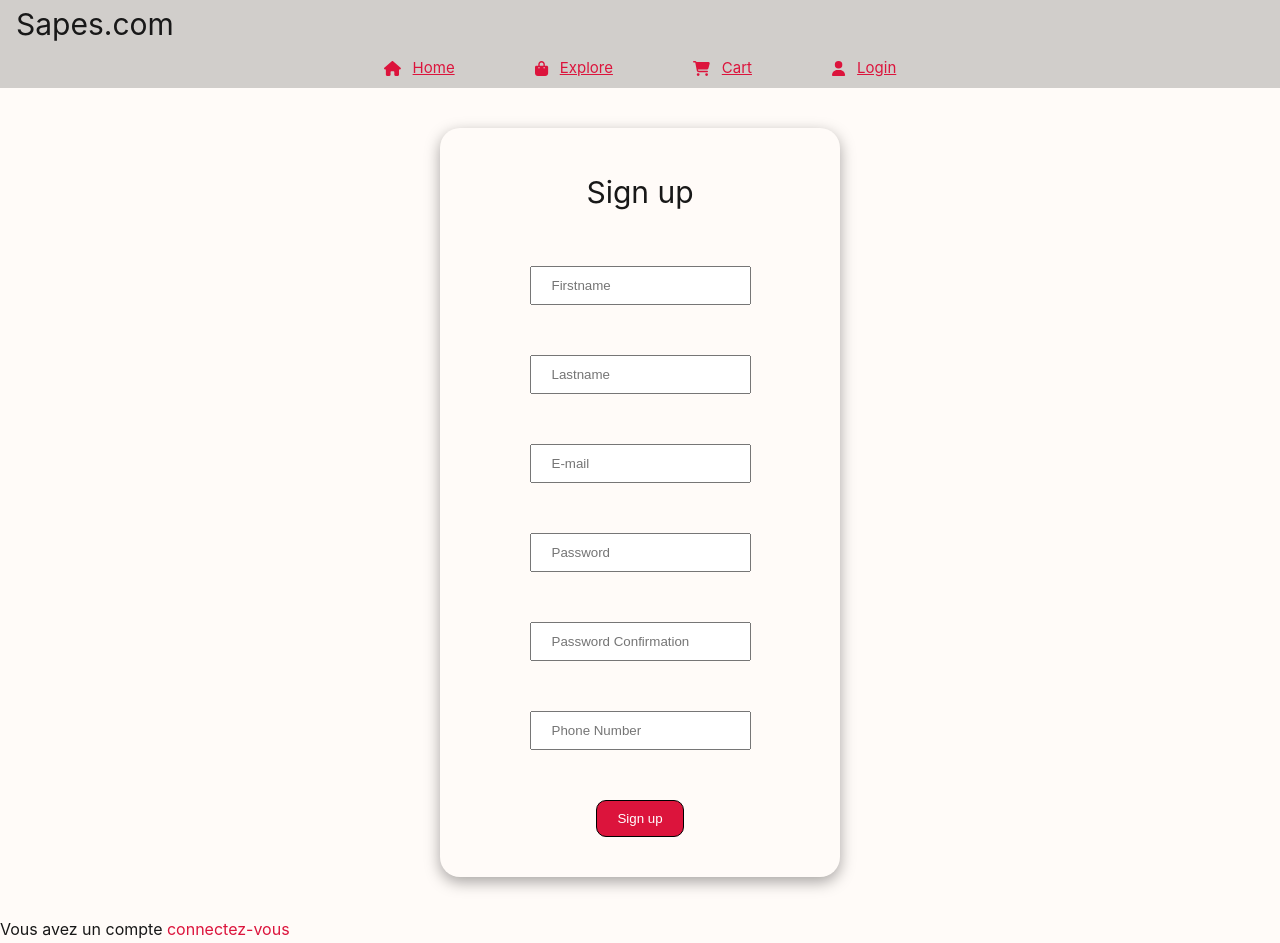
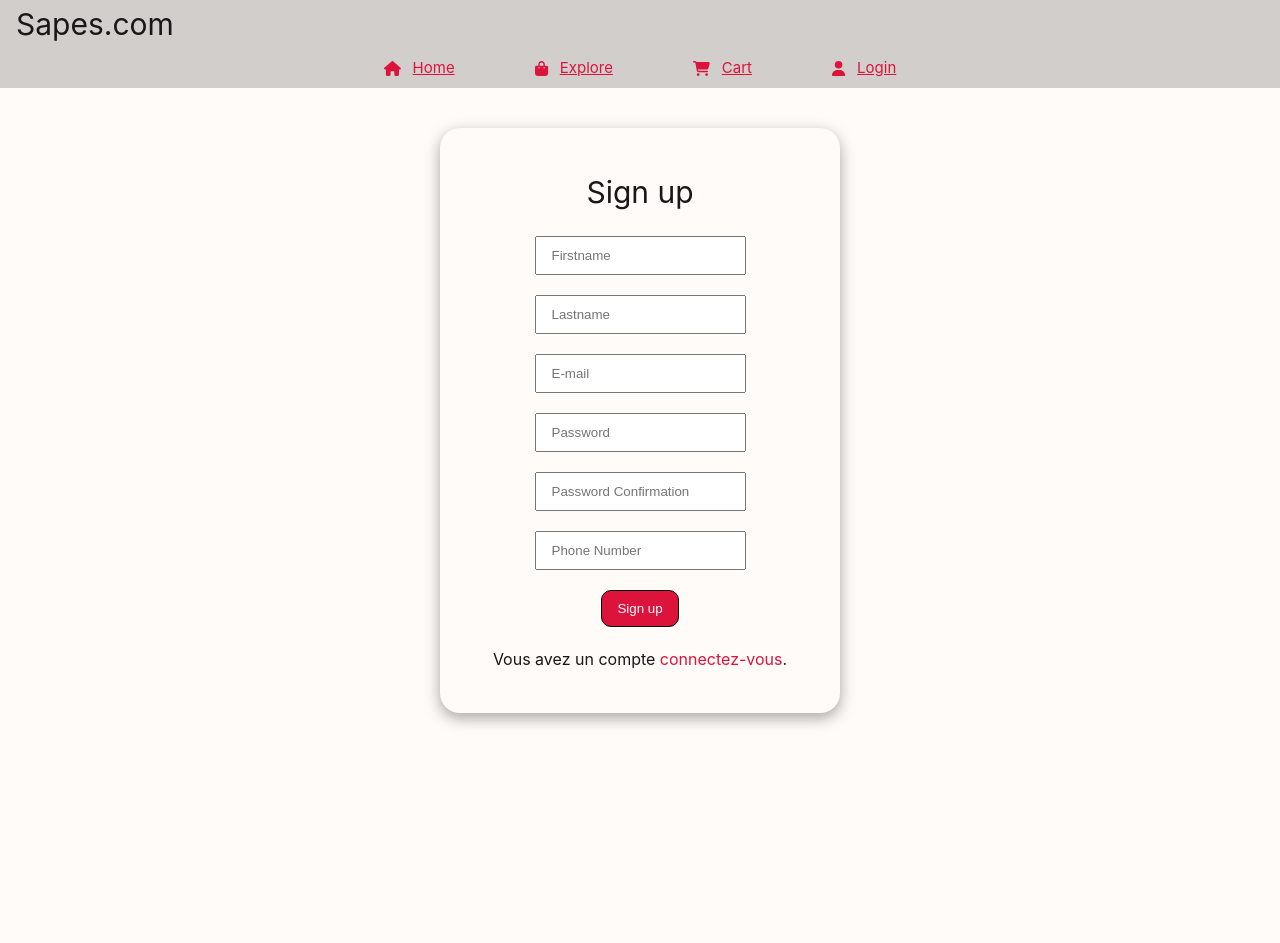
Before and after one commit to ReyGuillaume/clothes-ecommerce-app, a Vue app: page /login in a window 1280 px wide. Both pictures are taken after a click on the link "inscrivez-vous". After the commit the page ends 800 px from the top, so only its background shows below. Built offline with nearby package versions, Linux system fonts and the light colour scheme.

Commit message:
création de compte finito

```diff
--- a/src/views/LoginView.vue
+++ b/src/views/LoginView.vue
@@ -1,6 +1,6 @@
 <script>
-import app from '../main.js'
-import axios from 'axios'
+import app from "../main.js";
+import axios from "axios";
 
 export default {
   data() {
@@ -8,9 +8,10 @@ export default {
       model: "sign-in",
       mail: "",
       password: "",
-      firstname : "",
-      lastname : "",
-      phone_number : "",
+      password_confirmation: "",
+      firstname: "",
+      lastname: "",
+      phone_number: "",
     };
   },
   methods: {
@@ -25,121 +26,198 @@ export default {
         if (this.password == "") {
           window.alert("Veuillez renseigner le mot de passe");
         } else {
-          axios.get("login/Login.php?mail="+this.mail+"&password="+this.password).then(
-            response =>
-            {
-              this.showAlert(response.data.message, response.data.id)
-            }
+          axios
+            .get(
+              "login/Login.php?mail=" + this.mail + "&password=" + this.password
             )
+            .then((response) => {
+              this.showAlert(response.data.message, response.data.id);
+            });
         }
       }
     },
 
     showAlert(message, id) {
-      let res = null
+      let res = null;
       switch (message) {
         case "userOK":
-          app.config.globalProperties.idUser = id
+          app.config.globalProperties.idUser = id;
           break;
         case "userNOKaddress":
-          res = "Adresse incorrecte"
+          res = "Adresse incorrecte";
           break;
         case "userNOKpwd":
-          res = "Mot de passe incorrect"
+          res = "Mot de passe incorrect";
           break;
         case "adminOK":
-          app.config.globalProperties.idAdmin = id
+          app.config.globalProperties.idAdmin = id;
           break;
         default:
           break;
       }
-      if(res)
-        alert(res)
-      this.$forceUpdate()
+      if (res) alert(res);
+      this.$forceUpdate();
     },
+
     forceUpdate() {
       this.$forceUpdate();
     },
 
-    handleSignUp : function(){
-      if(this.password != this.password_confirmation ){
-        showAlert
+    validateEmail: function (email) {
+      return String(email)
+        .toLowerCase()
+        .match(
+          /^(([^<>()[\]\\.,;:\s@"]+(\.[^<>()[\]\\.,;:\s@"]+)*)|(".+"))@((\[[0-9]{1,3}\.[0-9]{1,3}\.[0-9]{1,3}\.[0-9]{1,3}\])|(([a-zA-Z\-0-9]+\.)+[a-zA-Z]{2,}))$/
+        );
+    },
+
+    validatePhoneNumber: function (phone_number) {
+      return String(phone_number).match(/\d+/g) && phone_number.length == 10;
+    },
+
+    handleSignUp: function () {
+      if (!this.validateEmail(this.mail)) {
+        console.log("Invalid e-mail format.");
         return;
       }
-      axios.get("login/signup.php?", {
+
+      if (!this.validatePhoneNumber(this.phone_number)) {
+        console.log("Invalid phone number.");
+        return;
+      }
+
+      if (this.password != this.password_confirmation) {
+        this.password = "";
+        this.password_confirmation = "";
+        console.log("Passwords don't match.");
+        return;
+      }
+
+      axios
+        .get("login/signup.php?", {
           params: {
-          firstname : this.firstname,
-          lastname : this.lastname,
-          mail : this.mail,
-          password : this.password,
-          phone_number : this.phone_number
+            firstname: this.firstname,
+            lastname: this.lastname,
+            mail: this.mail,
+            password: this.password,
+            phone_number: this.phone_number,
+          },
+        })
+        .then((response) => {
+          if(response.data == "EAU"){
+            alert("E-mail already used.");
+            this.$forceUpdate();
           }
-      }).then(response => {
-        console.log(response)
-      })
-    }
+        });
     },
-  mounted() {
-
   },
-}
+  mounted() {},
+};
 </script>
 
 <template>
-  <div v-if="(!this.idUser && !this.idAdmin)">
-    <div class="login-container sign-in" v-if="(model == 'sign-in')">
+  <div v-if="!this.idUser && !this.idAdmin">
+    <div class="login-container sign-in" v-if="model == 'sign-in'">
       <h1 class="login-title">Sign in</h1>
       <div class="form-elt">
-          <label for="mail">Adresse e-mail</label>
-          <input type="text" id="mail" class="input-login" placeholder="E-mail" v-model="mail">
+        <input
+          type="text"
+          id="mail"
+          class="input-login"
+          placeholder="E-mail"
+          v-model="mail"
+        />
       </div>
       <div class="form-elt">
-          <label for="password">password</label>
-          <input type="password" id="password" class="input-login" placeholder="Password" v-model="password">
+        <input
+          type="password"
+          id="password"
+          class="input-login"
+          placeholder="Password"
+          v-model="password"
+        />
       </div>
-        <input type="submit" value="Sign-in" @click="login">
+      <input type="submit" value="Sign-in" @click="login" />
+      <p v-if="model == 'sign-in'">
+        Vous n'avez pas de compte
+        <a v-on:click="model = 'sign-up'">inscrivez-vous</a>.
+      </p>
     </div>
 
-    <div class="login-container sign-up" v-else-if="(model == 'sign-up')">
+    <div class="login-container sign-up" v-else-if="model == 'sign-up'">
       <h1 class="login-title">Sign up</h1>
       <div class="form-elt">
-        <input type="text" id="Firstname" placeholder="Firstname">
+        <input
+          type="text"
+          id="Firstname"
+          placeholder="Firstname"
+          v-model="firstname"
+        />
       </div>
       <div class="form-elt">
-        <input type="text" id="Lastname" placeholder="Lastname">
+        <input
+          type="text"
+          id="Lastname"
+          placeholder="Lastname"
+          v-model="lastname"
+        />
       </div>
       <div class="form-elt">
-        <input type="text" id="mail" class="input-login" placeholder="E-mail" v-model="mail">
+        <input
+          type="text"
+          id="mail"
+          class="input-login"
+          placeholder="E-mail"
+          v-model="mail"
+        />
       </div>
       <div class="form-elt">
-        <input type="password" id="password" class="input-login" placeholder="Password" v-model="password">
+        <input
+          type="password"
+          id="password"
+          class="input-login"
+          placeholder="Password"
+          v-model="password"
+        />
       </div>
       <div class="form-elt">
-        <input type="password" id="password_confirmation" class="input-login" placeholder="Password Confirmation" v-model="password_confirmation">
+        <input
+          type="password"
+          id="password_confirmation"
+          class="input-login"
+          placeholder="Password Confirmation"
+          v-model="password_confirmation"
+        />
       </div>
       <div class="form-elt">
-        <input type="text" id="Phone-Number" placeholder="Phone Number">
+        <input
+          type="text"
+          id="Phone-Number"
+          placeholder="Phone Number"
+          v-model="phone_number"
+        />
       </div>
-      <input type="submit"  value="Sign up" @click="handleSignUp">
+      <input type="submit" value="Sign up" @click="handleSignUp" />
+      <p v-if="model == 'sign-up'">
+        Vous avez un compte
+        <a v-on:click="model = 'sign-in'">connectez-vous</a>.
+      </p>
     </div>
-
-    <p v-if="model == 'sign-in'">Vous n'avez pas de compte <a v-on:click="model = 'sign-up'">inscrivez-vous</a></p>
-    <p v-if="model == 'sign-up'">Vous avez un compte <a v-on:click="model = 'sign-in'">connectez-vous</a></p>
   </div>
 
   <div v-if="idAdmin">
     <h1>Partie admin</h1>
-    <p>admin id : {{this.idAdmin}}</p>
+    <p>admin id : {{ this.idAdmin }}</p>
   </div>
 
   <div v-else-if="idUser && !idAdmin">
     <h1>Partie user</h1>
-    <p>user id : {{this.idUser}}</p>
+    <p>user id : {{ this.idUser }}</p>
   </div>
 </template>
 
 <style>
-    .login-container{
+.login-container {
   width: 400px;
   margin: 40px auto;
   padding: 40px 0px;
@@ -147,31 +225,23 @@ export default {
   display: flex;
   flex-direction: column;
   align-items: center;
-        gap: 50px;
+  gap: 20px;
   box-shadow: rgba(0, 0, 0, 0.35) 0px 5px 15px;
 }
 
-    .login-form{
-        display: flex;
-        flex-direction: column;
-        width: 80%;
-        gap: 10px
+input {
+  padding: 10px 15px;
 }
 
-    input{
-        padding: 10px 20px
-    }
-
-    input[type="submit"]{
+input[type="submit"] {
   cursor: pointer;
   background-color: crimson;
-        color:white;
+  color: white;
   border: 1px solid black;
-
   border-radius: 10px;
 }
 
-    p{
+p {
   font-size: 1rem;
 }
 </style>
```
Also changed, not shown: 1 other file (tests, documents, lock files or other folders). Lines whose indentation alone changed are shown as unchanged.
